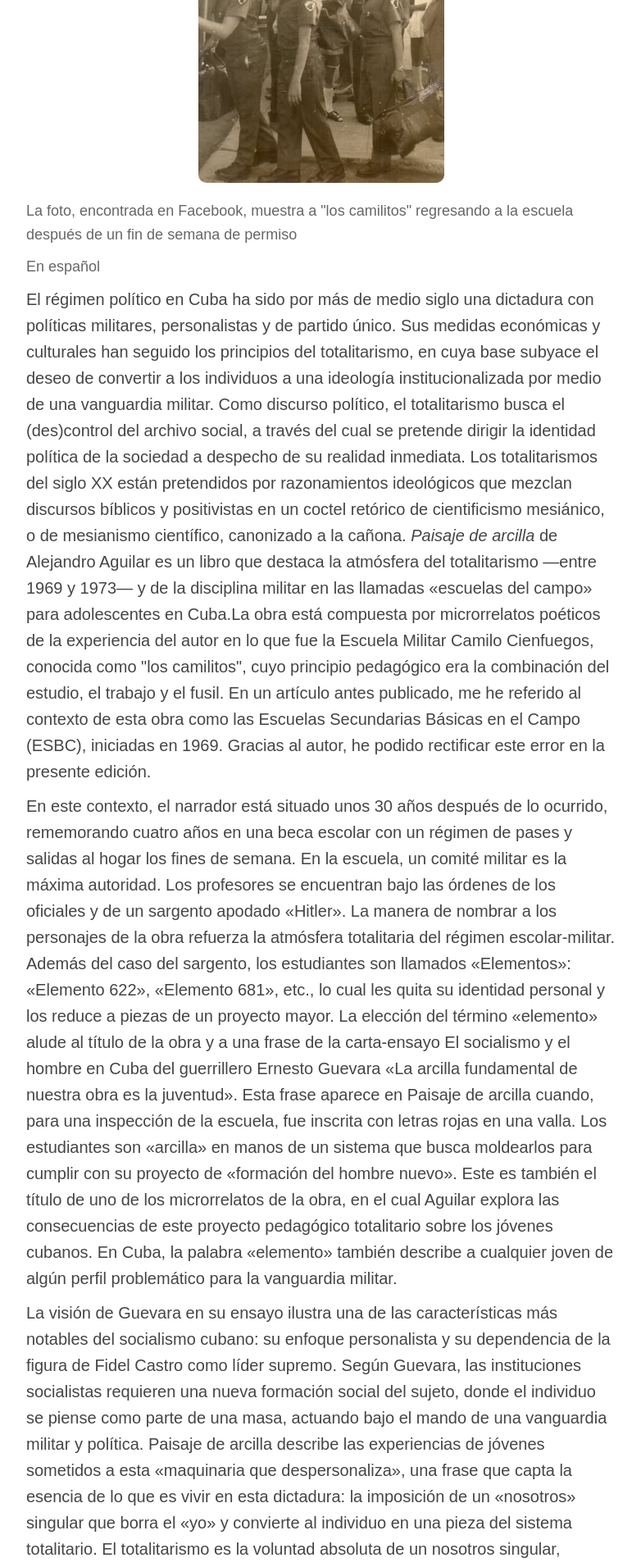
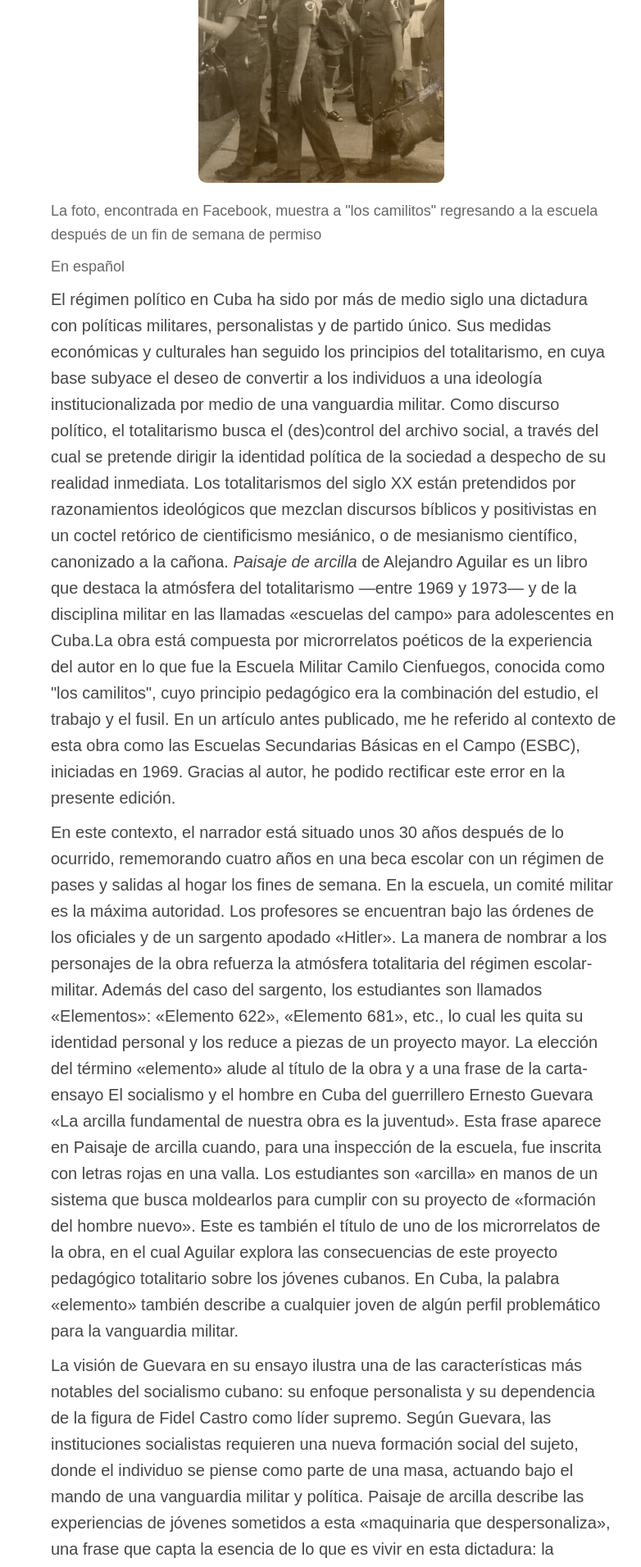
Before and after one commit to edicionesdereparto/paisajedearcilla, a Jekyll site: the page built from index.html, in a window 1280 px wide. Shown: the part 319-2230 px from the top of the page at 82% size, without its empty margins (248-1030 px from the left). Built offline with Jekyll 4.4.1, drawn with Linux system fonts in a browser that asks for light colours.

Commit message:
Update index.html

```diff
--- a/index.html
+++ b/index.html
@@ -78,6 +78,15 @@ title: "Paisaje de Arcilla (Landscape of Clay)"
 <p>
   <small> En español</small>
 </p>
+  <style>
+
+  p {
+
+    margin-left: 30px; /* Indent all paragraphs by 30 pixels */
+
+  }
+
+</style>
   <p>
   El régimen político en Cuba ha sido por más de medio siglo una dictadura con políticas militares, personalistas y de partido único. Sus medidas económicas y culturales han seguido los principios del totalitarismo, en cuya base subyace el deseo de convertir a los individuos a una ideología institucionalizada por medio de una vanguardia militar. Como discurso político, el totalitarismo busca el (des)control del archivo social, a través del cual se pretende dirigir la identidad política de la sociedad a despecho de su realidad inmediata. Los totalitarismos del siglo XX están pretendidos por razonamientos ideológicos que mezclan discursos bíblicos y positivistas en un coctel retórico de cientificismo mesiánico, o de mesianismo científico, canonizado a la cañona. <i>Paisaje de arcilla</i> de Alejandro Aguilar es un libro que destaca la atmósfera del totalitarismo —entre 1969 y 1973— y de la disciplina militar en las llamadas «escuelas del campo» para adolescentes en Cuba.La obra está compuesta por microrrelatos poéticos de la experiencia del autor en lo que fue la Escuela Militar Camilo Cienfuegos, conocida como "los camilitos", cuyo principio pedagógico era la combinación del estudio, el trabajo y el fusil. En un artículo antes publicado, me he referido al contexto de esta obra como las Escuelas Secundarias Básicas en el Campo (ESBC), iniciadas en 1969. Gracias al autor, he podido rectificar este error en la presente edición.
 </p>
```
